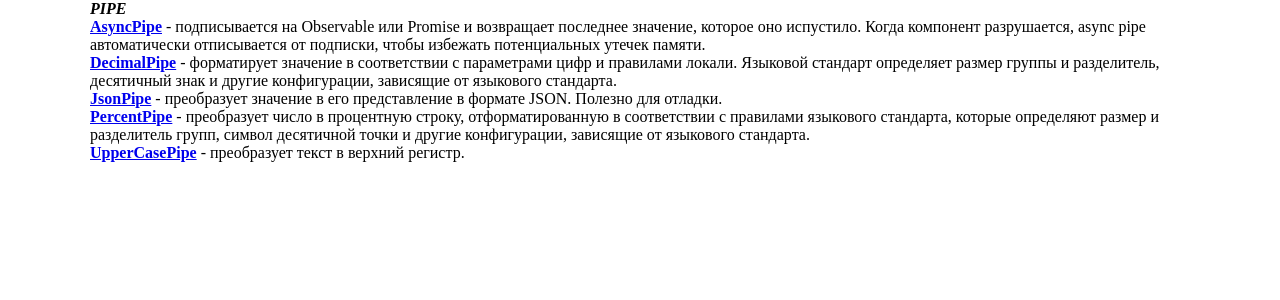
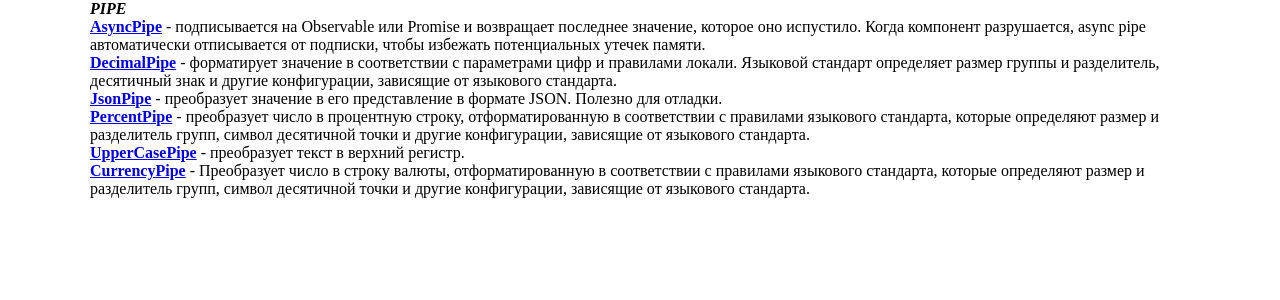
Before and after one commit to ArtemKashirin/API, an Angular app: page / in a window 1280 px wide. Shown: the top 300 px of the page. Built offline with nearby package versions, Linux system fonts and the light colour scheme.

Commit message:
PIPE: CurrencyPipe

```diff
--- a/src/app/app.component.html
+++ b/src/app/app.component.html
@@ -4,3 +4,4 @@
 <app-json-pipe></app-json-pipe>
 <app-percent-pipe></app-percent-pipe>
 <app-upper-case-pipe></app-upper-case-pipe>
+<app-currency-pipe></app-currency-pipe>
--- a/src/app/app.module.ts
+++ b/src/app/app.module.ts
@@ -8,6 +8,7 @@ import { DecimalPipeComponent } from './pipe/decimal-pipe/decimal-pipe.component
 import { JsonPipeComponent } from './pipe/json-pipe/json-pipe.component';
 import { PercentPipeComponent } from './pipe/percent-pipe/percent-pipe.component';
 import { UpperCasePipeComponent } from './pipe/upper-case-pipe/upper-case-pipe.component';
+import { CurrencyPipeComponent } from './pipe/currency-pipe/currency-pipe.component';
 
 @NgModule({
   declarations: [
@@ -16,7 +17,8 @@ import { UpperCasePipeComponent } from './pipe/upper-case-pipe/upper-case-pipe.c
     DecimalPipeComponent,
     JsonPipeComponent,
     PercentPipeComponent,
-    UpperCasePipeComponent
+    UpperCasePipeComponent,
+    CurrencyPipeComponent
   ],
   imports: [
     BrowserModule,
--- /dev/null
+++ b/src/app/pipe/currency-pipe/currency-pipe.component.html
@@ -0,0 +1,35 @@
+<p><b><a [href] = "this.CurrencyPipe">CurrencyPipe</a></b> - Преобразует число в строку валюты, отформатированную в соответствии с
+  правилами языкового стандарта, которые определяют размер и разделитель групп, символ десятичной точки и другие конфигурации,
+  зависящие от языкового стандарта.</p>
+<!--<div>-->
+<!--  <p>Форматируемое значение должно быть типа <i>string | number</i>, принимает параметры:</p>-->
+<!--  <p>{{ this.currency | currency}}</p>-->
+<!--  <ul>-->
+<!--    <li><i>currencyCode: string</i> - код валюты, например, USD для доллара США и EUR евро;</li>-->
+<!--    <p>{{ this.currency | currency: 'RUB'}}</p>-->
+<!--    <li><i>display: string | boolean</i> - формат индикатора валюты. Одно из следующих:-->
+<!--      <ul>-->
+<!--        <li><strong>code</strong> - показать код (например, USD);</li>-->
+<!--        <p>{{ this.currency | currency: 'USD': 'code'}}</p>-->
+
+<!--        <li><strong>symbol</strong> - (по умолчанию), показать символ (например, $);</li>-->
+<!--        <p>{{ this.currency | currency: 'USD': 'symbol'}}</p>-->
+
+<!--        <li><strong>symbol-narrow</strong> - используйте узкий символ для языков, в которых есть два символа для их валюты. Например,-->
+<!--          канадский доллар CAD имеет символ CA$ и узкий символ $;-->
+<!--          <p>{{ this.currency | currency: 'USD': 'symbol-narrow'}}</p>-->
+<!--        </li>-->
+<!--        <li><strong>string</strong> - используйте данное строковое значение вместо кода или символа;</li>-->
+<!--        <li><strong>boolean</strong> - true для symbol и false для code.</li>-->
+<!--      </ul>-->
+<!--    </li>-->
+<!--    <li><i>digitsInfo: string</i> - десятичные варианты представления, указанные строки в следующем формате minIntegerDigits.minFractionDigits-maxFractionDigits:-->
+<!--      <ul>-->
+<!--        <p>{{ this.currency | currency: 'USD': 'symbol': '2.4-6'}}</p>-->
+<!--        <li><strong>minIntegerDigits</strong> - минимальное количество целых цифр перед десятичной точкой. По умолчанию 1;</li>-->
+<!--        <li><strong>minFractionDigits</strong> - минимальное количество цифр после десятичной точки. По умолчанию 2;</li>-->
+<!--        <li><strong>maxFractionDigits</strong> - максимальное количество цифр после десятичной точки. По умолчанию 2.</li>-->
+<!--      </ul>-->
+<!--    </li>-->
+<!--  </ul>-->
+<!--</div>-->
--- /dev/null
+++ b/src/app/pipe/currency-pipe/currency-pipe.component.ts
@@ -0,0 +1,18 @@
+import {Component, OnInit} from '@angular/core';
+
+@Component({
+  selector: 'app-currency-pipe',
+  templateUrl: './currency-pipe.component.html',
+  styleUrls: ['./currency-pipe.component.scss']
+})
+export class CurrencyPipeComponent implements OnInit {
+  public CurrencyPipe: string = 'https://angular.io/api/common/CurrencyPipe';
+  public currency: number = 500;
+
+  constructor() {
+  }
+
+  ngOnInit(): void {
+  }
+
+}
```
Also changed, not shown: src/app/pipe/currency-pipe/currency-pipe.component.scss (added).
